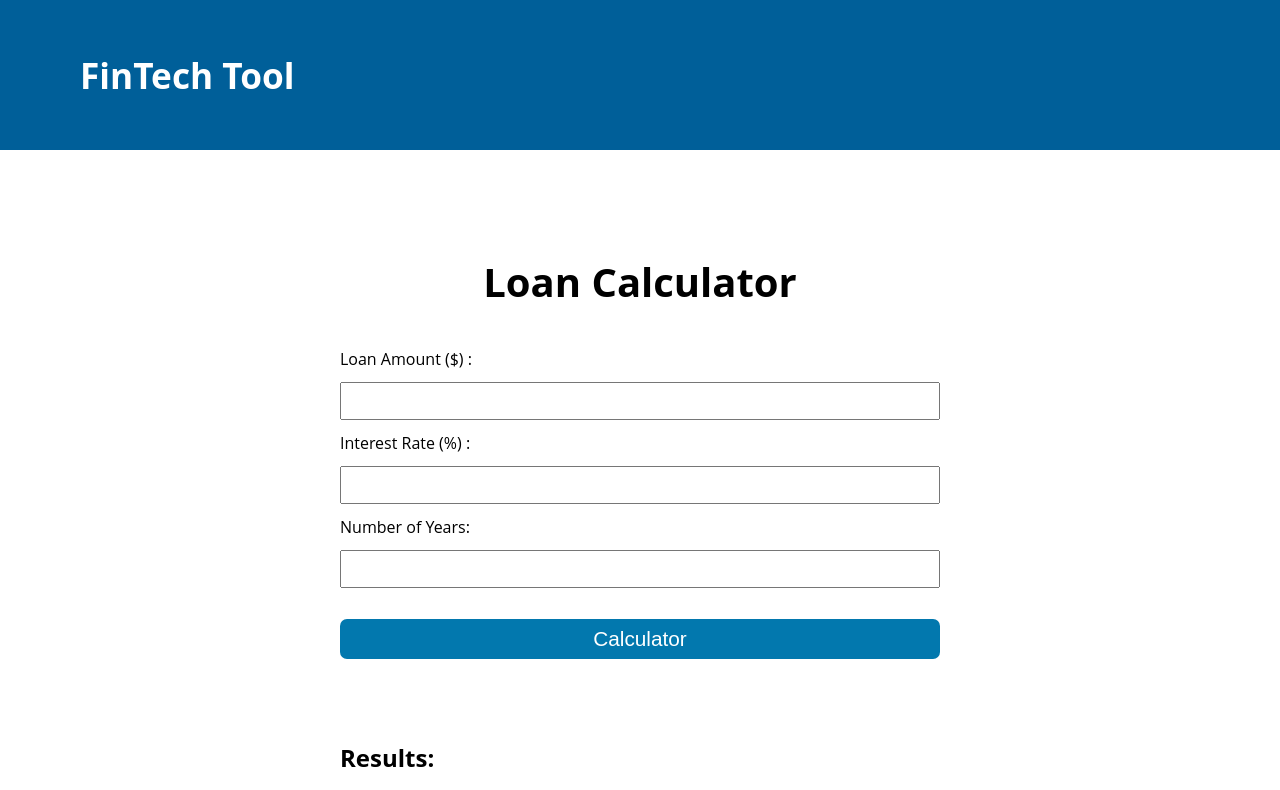
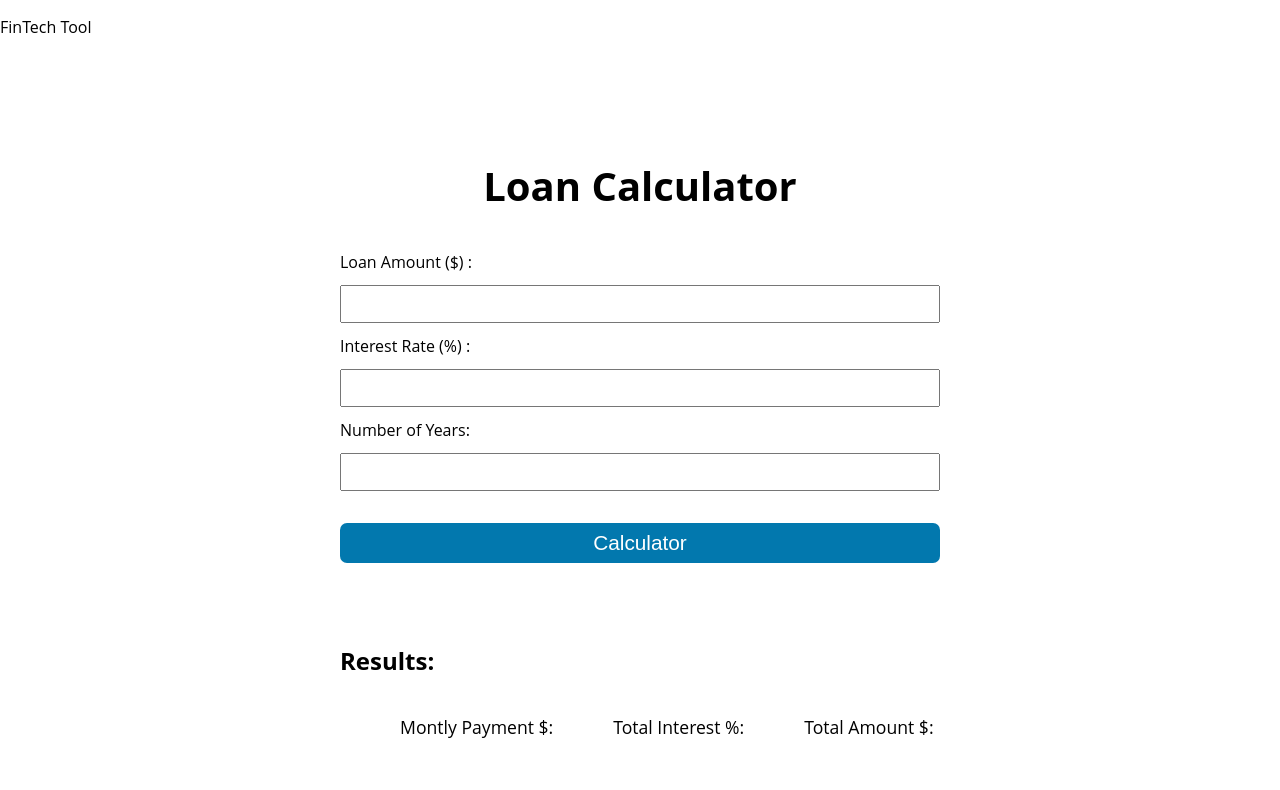
Before and after one commit to xiaohua2003/Loan-Calculator, a plain HTML site: page index.html in a window 1280 px wide. Shown: the top 790 px of the page. Drawn offline with Linux system fonts and the light colour scheme.

Commit message:
Update style.css

```diff
--- a/style.css
+++ b/style.css
@@ -5,14 +5,7 @@ body{
     padding: 0;
     margin: 0;
 }
-nav{
-    background-color:#005f99;
-    font-weight: bold;
-    color:white;
-    font-size:2.2rem;
-    padding:1rem 5rem;
 
-}
 main{
     display:flex;
     flex-direction: column;
```
